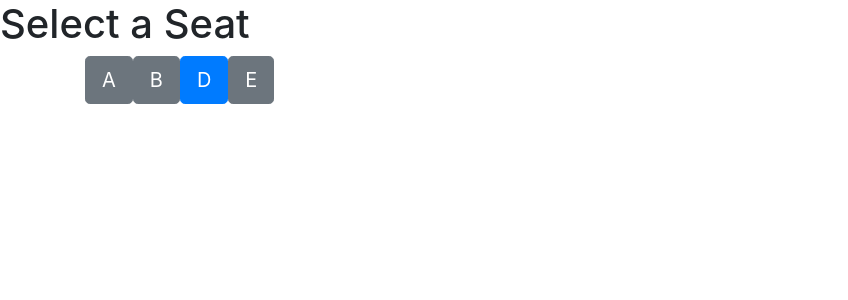
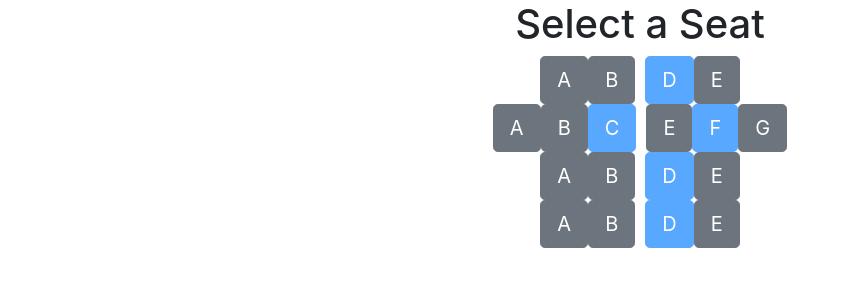
Before and after one commit to ctaylr13/seatSelector, a React (Create React App) app in the folder client/: page / in a window 1280 px wide. Shown: the top 300 px of the page, without its empty margins (0-848 px from the left). Built offline with nearby package versions, Linux system fonts and the light colour scheme.

Commit message:
added seat row component and seat row
basic flex box css

```diff
--- a/client/src/App.css
+++ b/client/src/App.css
@@ -0,0 +1,5 @@
+.App {
+    flex-direction: column;
+    display: flex;
+    align-items: center;
+}
--- a/client/src/App.js
+++ b/client/src/App.js
@@ -2,14 +2,50 @@ import React, { Component } from 'react';
 import 'bootstrap/dist/css/bootstrap-grid.min.css';
 import './App.css';
 import SeatButton from "./components/SeatButton";
+import SeatRow from "./components/SeatRow";
+import uuid from 'uuid';
 
 
 class App extends Component {
+  state = {
+    seatRow:
+    [
+      [
+          {id:uuid(), seat:"A", row:1, class:"First", occupied:false },
+          {id:uuid(), seat:"B", row:1, class:"First", occupied:false },
+          {id:uuid(), seat:"D", row:1, class:"First", occupied:true },
+          {id:uuid(), seat:"E", row:1, class:"First", occupied:false }
+      ],
+      [
+          {id:uuid(), seat:"A", row:2, class:"First", occupied:false },
+          {id:uuid(), seat:"B", row:2, class:"First", occupied:false },
+          {id:uuid(), seat:"C", row:2, class:"First", occupied:true },
+          {id:uuid(), seat:"E", row:2, class:"First", occupied:false },
+          {id:uuid(), seat:"F", row:2, class:"First", occupied:true },
+          {id:uuid(), seat:"G", row:2, class:"First", occupied:false }
+      ],
+      [
+          {id:uuid(), seat:"A", row:1, class:"First", occupied:false },
+          {id:uuid(), seat:"B", row:1, class:"First", occupied:false },
+          {id:uuid(), seat:"D", row:1, class:"First", occupied:true },
+          {id:uuid(), seat:"E", row:1, class:"First", occupied:false }
+      ],
+      [
+          {id:uuid(), seat:"A", row:2, class:"First", occupied:false },
+          {id:uuid(), seat:"B", row:2, class:"First", occupied:false },
+          {id:uuid(), seat:"D", row:2, class:"First", occupied:true },
+          {id:uuid(), seat:"E", row:2, class:"First", occupied:false }
+      ]
+    ]
+};
+
   render() {
     return (
-      <div className="App">
+      <div className="App" >
         <h1>Select a Seat</h1>
-        <SeatButton />
+        {this.state.seatRow.map((row) => (
+          <SeatRow row={row}/>
+        ))}
       </div>
     );
   }
--- a/client/src/components/SeatButton.js
+++ b/client/src/components/SeatButton.js
@@ -1,34 +1,20 @@
 import React, { Component } from 'react';
-import { Container, ListGroup, ListGroupItem, Button, ButtonGroup } from 'reactstrap';
+import { Container, Button, ButtonGroup } from 'reactstrap';
 import { CSSTransition, TransitionGroup } from 'react-transition-group';
 import uuid from 'uuid';
 
 class SeatButton extends Component {
-    state = {
-        seats: [
-            {id:uuid(), seat:"A", row:1, class:"First", occupied:false },
-            {id:uuid(), seat:"B", row:1, class:"First", occupied:false },
-            {id:uuid(), seat:"D", row:1, class:"First", occupied:true },
-            {id:uuid(), seat:"E", row:1, class:"First", occupied:false },
-        ]
-    }
-
     render() {
-        const { seats } = this.state;
+        const { seat, occupied, margin } = this.props;
         return(
-            <Container>
-
-                    {seats.map(({ seat, row, occupied }) => (
-                        <Button
-                            className="select"
-                            size="lg"
-                            color={occupied ? "primary" : "secondary"}
-
-                        >{seat}</Button>
-                    ))}
-
-            </Container>
-        )
+            <Button
+                className="select"
+                size="lg"
+                color={occupied ? "primary" : "secondary"}
+                disabled={occupied ? true : false}
+                style={{marginRight: margin ? 10 : 0}}
+            >{seat}</Button>
+        );
     }
 }
 
--- /dev/null
+++ b/client/src/components/SeatRow.js
@@ -0,0 +1,24 @@
+import React, { Component } from 'react';
+import { Container, ListGroup, ListGroupItem, Button, ButtonGroup } from 'reactstrap';
+import { CSSTransition, TransitionGroup } from 'react-transition-group';
+import SeatButton from './SeatButton';
+import uuid from 'uuid';
+
+class SeatRow extends Component {
+    render() {
+        const { row } = this.props;
+
+        return(
+            <div>
+                {row.map((seat, index) => {
+                    if ((index + 1) === row.length / 2) {
+                        return (<SeatButton seat={seat.seat} occupied={seat.occupied} margin={true} />)
+                    }
+                    return (<SeatButton seat={seat.seat} occupied={seat.occupied} />)
+                })}
+            </div>
+        );
+    }
+}
+
+export default SeatRow;
```
